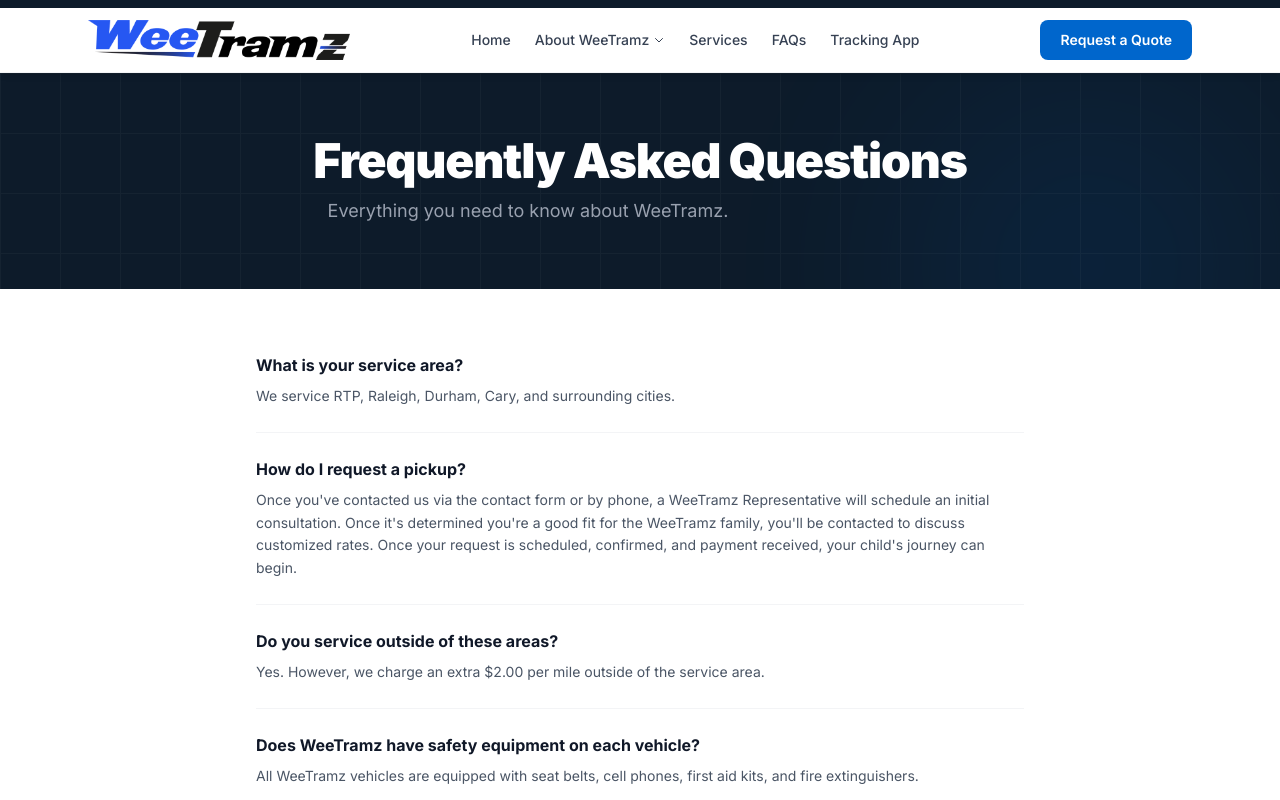
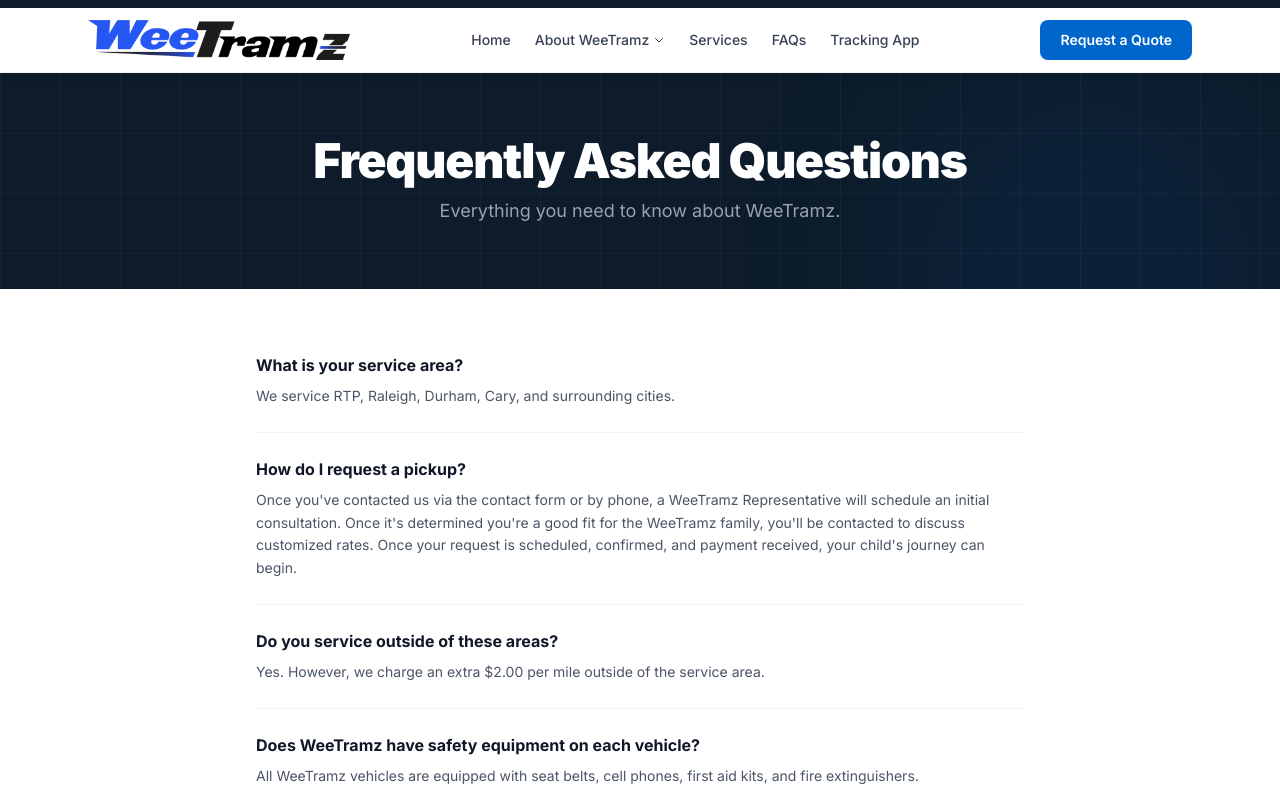
Before and after one commit to tramzbmw-alt/weetramz-website, a Next.js app: page /faqs in a window 1280 px wide. Shown: the top 800 px of the page. Built offline with nearby package versions, Linux system fonts and the light colour scheme.

Commit message:
Center subtitle text in PageHero

```diff
--- a/components/ui/PageHero.tsx
+++ b/components/ui/PageHero.tsx
@@ -12,7 +12,7 @@
       <div className="max-w-4xl mx-auto relative z-10 text-center">
         <h1 className="text-4xl md:text-5xl font-black tracking-tight">{title}</h1>
         {subtitle && (
-          <p className="mt-3 text-gray-400 text-lg max-w-2xl">{subtitle}</p>
+          <p className="mt-3 text-gray-400 text-lg max-w-2xl mx-auto">{subtitle}</p>
         )}
       </div>
     </section>
```
